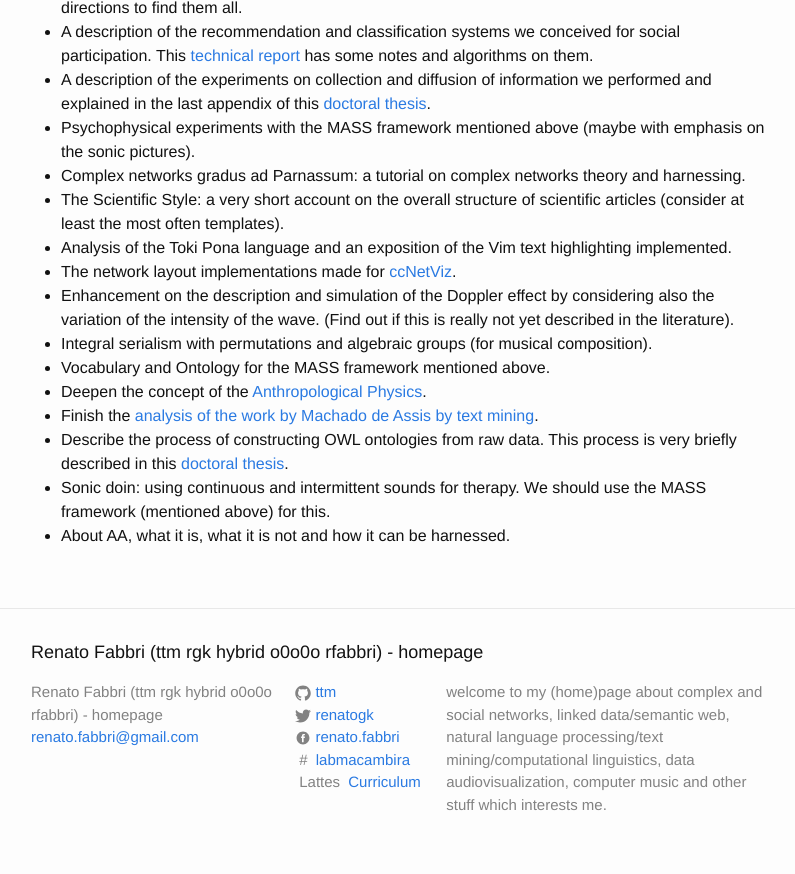
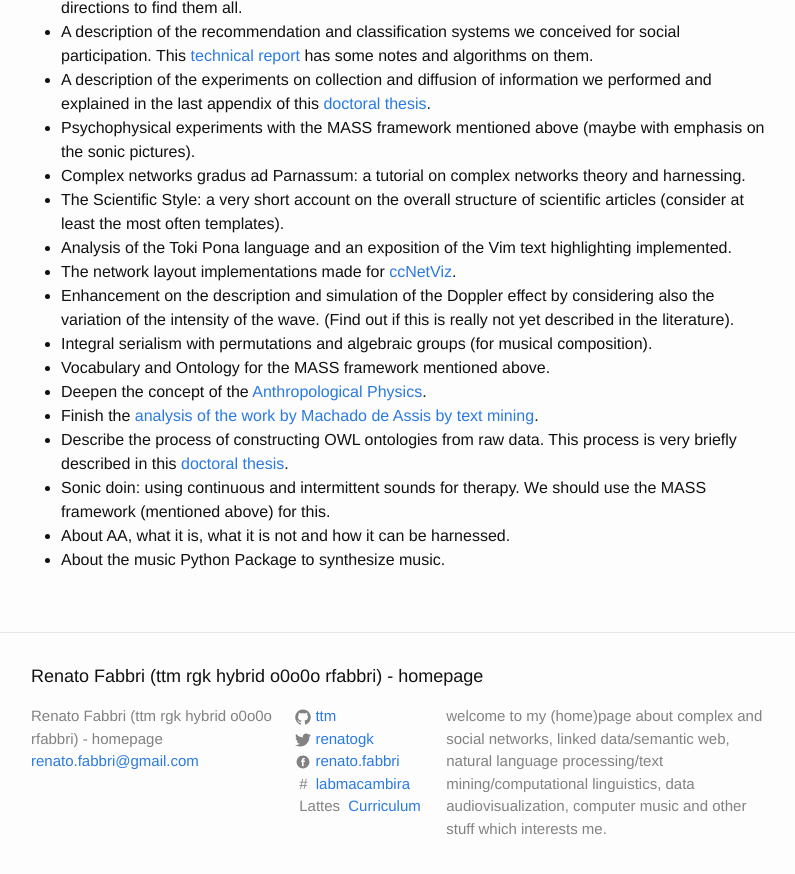
Before and after one commit to ttm/ttm.github.io, a Jekyll site: the page built from _posts/2017-09-11-list-of-articles.markdown, in a window 1280 px wide and 900 px high, scrolled down 816 px. Shown: the top 874 px of the window, without its empty margins (239-1034 px from the left). Built offline with Jekyll 4.4.1, drawn with Linux system fonts in a browser that asks for light colours; comment, search, counter and statistics services are not loaded.

Commit message:
added article

```diff
--- a/_posts/2017-09-11-list-of-articles.markdown
+++ b/_posts/2017-09-11-list-of-articles.markdown
@@ -77,3 +77,4 @@ This process is very briefly described in this [doctoral thesis](https://github.
 * Sonic doin: using continuous and intermittent sounds for therapy.
 We should use the MASS framework (mentioned above) for this.
 * About AA, what it is, what it is not and how it can be harnessed.
+* About the music Python Package to synthesize music.
```
